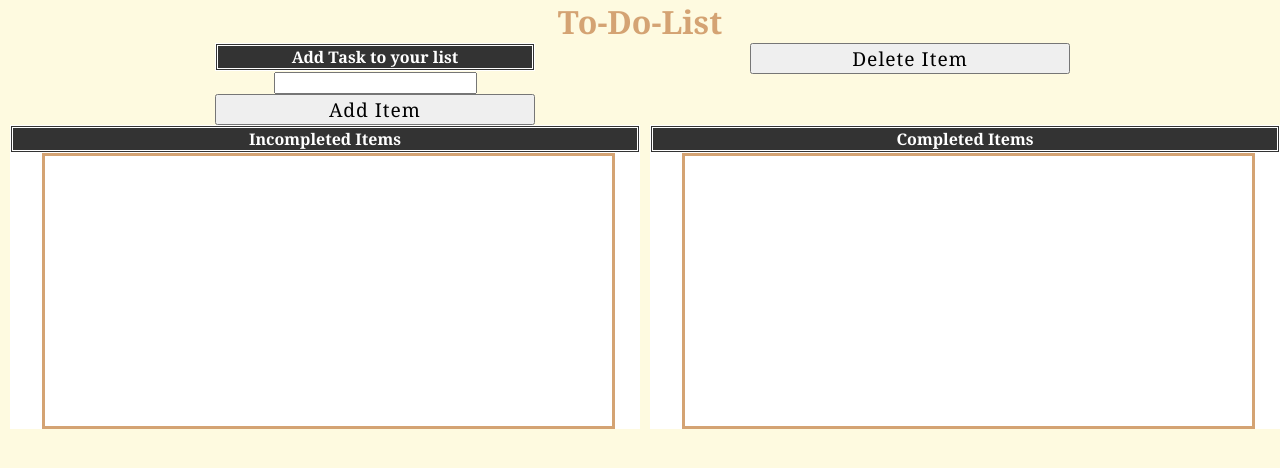
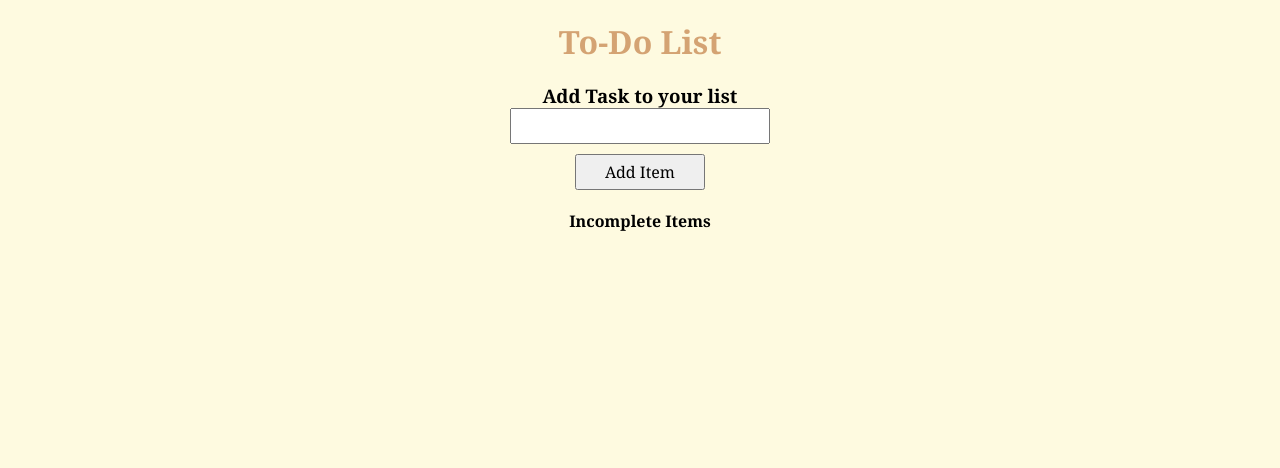
Before and after one commit to Shivani2224/To-Do-List, a plain HTML site: page index.html in a window 1280 px wide. Drawn offline with Linux system fonts and the light colour scheme.

Commit message:
Final change

```diff
--- a/index.html
+++ b/index.html
@@ -6,46 +6,23 @@
     <meta name="viewport" content="width=device-width, initial-scale=1.0">
     <title>To Do List</title>
     <link rel="stylesheet" href="./style.css">
-
 </head>
 
 <body>
-    <h1>
-        To-Do-List
-    </h1>
-    <div class="btn" style="width: 100%;">
-        <div class="add">
-            <h4>
-                Add Task to your list
-            </h4>
-            <input type="text" id="input">
-            <button id="add">Add Item</button>
-        </div>
-        <div class="delete">
-            <button>Delete Item</button>
-        </div>
+    <h1>To-Do List</h1>
+
+    <div class="inputDiv">
+        <h3>Add Task to your list</h3>
+        <input type="text" id="input">
+        <button id="add">Add Item</button>
     </div>
+
     <div class="items">
-        <div class="remaning-items">
-            <h4>Incompleted Items</h4>
-            <div id="To-Do-List" class="To-Do-List">
-                <ul id="task-list" class="task-list">
+        <h4>Incomplete Items</h4>
+        <ul id="task-list" class="task-list"></ul>
+    </div>
 
-                </ul>
-            </div>
-        </div>
-
-        <div class="completed-items">
-            <h4>Completed Items</h4>
-            <div id="completed-lists" class="completed-lists">
-                <ul id="completed-task-list" class="task-list">
-
-                </ul>
-            </div>
-        </div>
-    </div>
-    <script src="./script.js" defer>
-    </script>
+    <script src="./script.js" defer></script>
 </body>
 
 </html>
--- a/script.js
+++ b/script.js
@@ -6,6 +6,14 @@ const addItemHandler = () => {
   if (userInput.trim() !== "") {
     const outputElement = document.createElement("li");
     outputElement.textContent = userInput;
+
+    outputElement.addEventListener("click", () => {
+      if (outputElement.style.textDecoration === "line-through") {
+        outputElement.style.textDecoration = "none";
+      } else {
+        outputElement.style.textDecoration = "line-through";
+      }
+    });
     taskList.appendChild(outputElement);
     console.log(outputElement);
     document.getElementById("input").value = "";
@@ -14,6 +22,4 @@ const addItemHandler = () => {
   }
 };
 
-
-
 additem.addEventListener("click", addItemHandler);
--- a/style.css
+++ b/style.css
@@ -1,89 +1,71 @@
 * {
   margin: 0;
   padding: 0;
+  box-sizing: border-box;
   font-family: Cambria, Cochin, Georgia, Times, "Times New Roman", serif;
 }
 
 body {
   background-color: #fefae0;
+  display: flex;
+  flex-direction: column;
+  align-items: center;
+  padding: 20px;
 }
 
 h1 {
-  text-align: center;
   color: #d4a373;
+  margin-bottom: 20px;
+}
+
+.inputDiv {
+  display: flex;
+  flex-direction: column;
+  align-items: center;
+  margin-bottom: 20px;
+}
+
+input {
+  padding: 5px;
+  margin-bottom: 10px;
+  font-size: 16px;
 }
 
 button {
-  font-size: larger;
-
-  letter-spacing: 1px;
-  width: 100%;
-}
-.add {
-  width: 20rem;
-  text-align: center;
-  margin: 0px 5px;
-}
-.delete {
-  width: 20rem;
-  text-align: center;
-}
-
-.btn {
-  display: flex;
-  justify-content: space-evenly;
+  padding: 5px;
+  font-size: 16px;
+  cursor: pointer;
+  width: 50%;
 }
 
 button:hover {
   background-color: #d4a373;
   color: #fefae0;
-  box-shadow: 10px 10px 50px white;
-  cursor: pointer;
+  box-shadow: 2px 2px 10px rgba(0, 0, 0, 0.1);
 }
-.To-Do-List,
-.completed-lists {
-  height: 270px;
-  border: solid;
-  border-color: #d4a373;
-  width: 90%;
-  margin: 0% 5%;
-  overflow-y: auto;
+
+.items {
+  width: 100%;
+  max-width: 500px;
 }
 
 h4 {
-  background-color: rgb(51, 51, 51);
-  color: white;
-  border: white;
-  border-style: double;
   text-align: center;
+  margin-bottom: 10px;
 }
 
-.items {
-  display: flex;
-  justify-content: space-evenly;
+ul {
+  list-style-type: square;
+  padding: 0;
+  background-color: white;
 }
 
-.remaning-items,
-.completed-items {
-  background-color: white;
-  width: 50%;
-  height: fit-content;
-  margin-left: 10px;
-}
-ul {
-  word-wrap: break-word;
-  margin-right: 10px;
+li {
+  padding: 10px;
+  border-bottom: 1px solid #d4a373;
+  cursor: pointer;
 }
 
-ul li::before {
-  display: inline-block;
-  width: 1em;
-  margin-left: -1em;
+li:hover {
+  background-color: #f0e6d2;
 }
-
-li:hover,
-li:active {
-  font-size: 120%;
-  cursor: pointer;
-
-}
```
